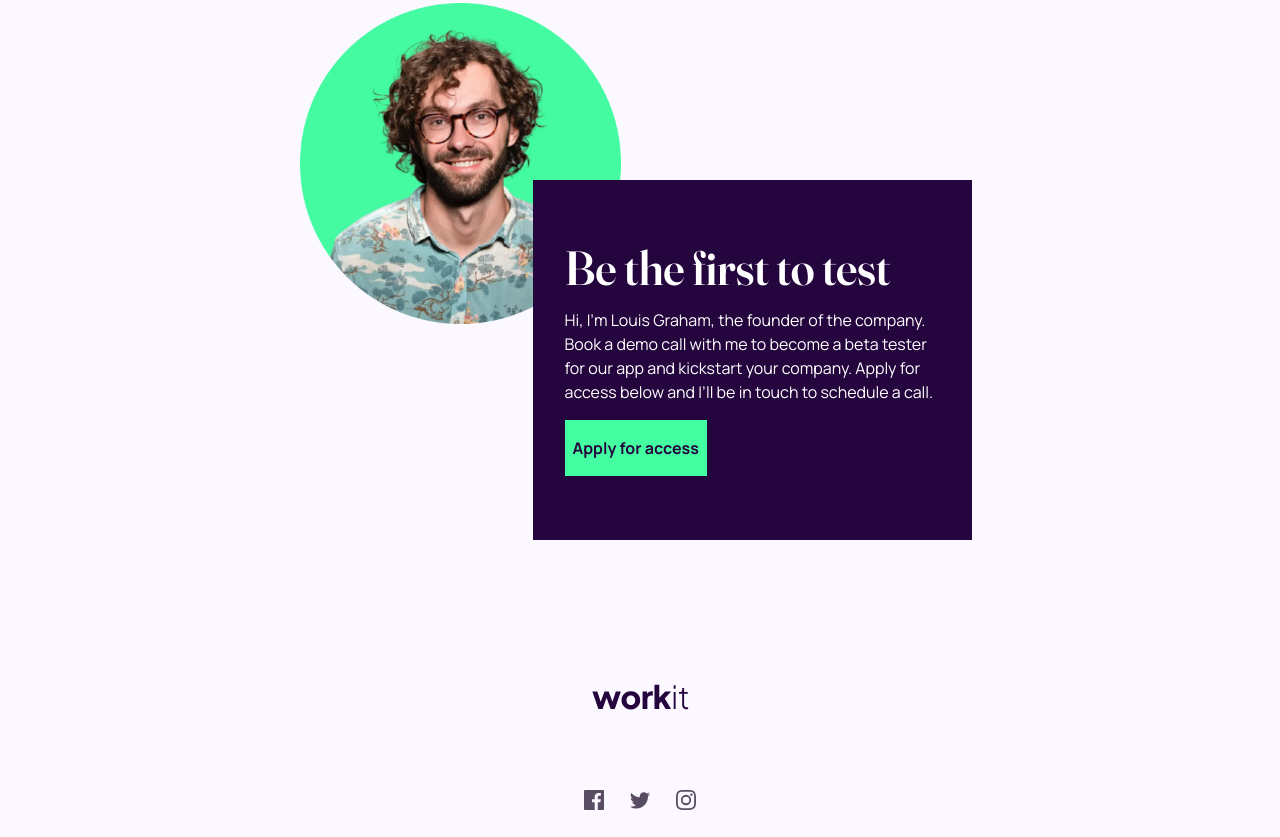
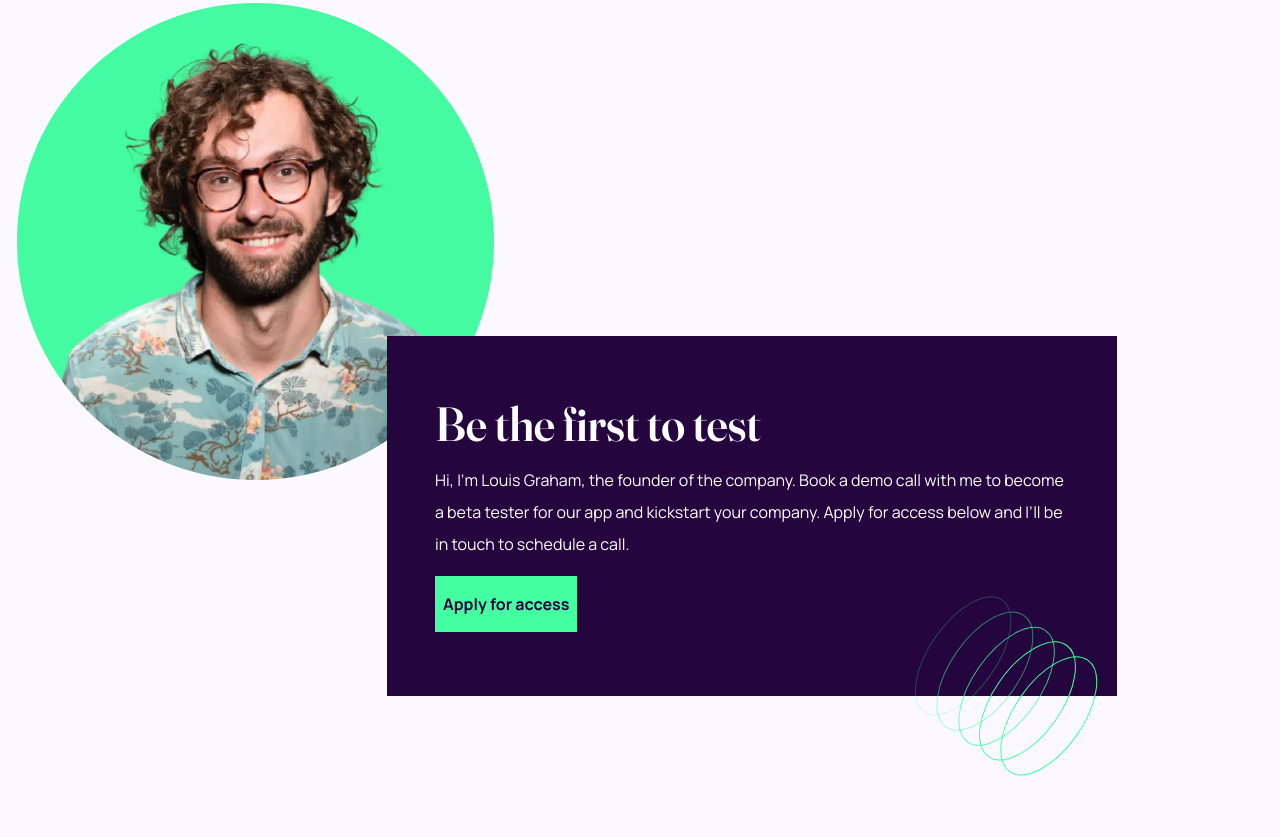
Before and after one commit to webstormcam/workit-landing-page, a website: page index.html in a window 1280 px wide. Shown: the part 1457-2294 px from the top of the page. Drawn offline with Linux system fonts and the light colour scheme.

Commit message:
Working on the desktop version

```diff
--- a/index.html
+++ b/index.html
@@ -59,12 +59,13 @@
       </section>
     </section>
     <section class="pt-28 px-4 flex justify-center md:pt-40">
-        <div class="relative flex flex-col items-center max-w-689px">
-            <img class=" w-full max-w-321px z-0 relative md:left-[-180px]" src="images/image-founder.webp" alt="">
-            <div class="bg-darkPurp text-white text-center px-8 py-8 z-10 relative bottom-16 md:text-left md:py-16 md:w-439 md:left-28 md:bottom-36  ">
+        <div class="relative flex flex-col items-center max-w-689px lg:max-w-1112">
+            <img class=" w-full max-w-321px z-0 relative md:left-[-180px] lg:left-[-385px] lg:max-w-477" src="images/image-founder.webp" alt="">
+            <div class="bg-darkPurp text-white text-center px-8 py-8 z-10 relative bottom-16 md:text-left md:py-16 md:px-12 md:w-500 md:left-28 md:bottom-36 lg:w-730 ">
                 <h2 class="font-fraunces text-3xl md:text-5xl">Be the first to test</h2>
-                <p class="font-manrope mt-4">Hi, I'm Louis Graham, the founder of the company. Book a demo call with me to become a beta tester for our app and kickstart your company. Apply for access below and I’ll be in touch to schedule a call.</p>
+                <p class="font-manrope mt-4 leading-8">Hi, I'm Louis Graham, the founder of the company. Book a demo call with me to become a beta tester for our app and kickstart your company. Apply for access below and I’ll be in touch to schedule a call.</p>
                 <a class="font-manrope bg-neonGreen text-darkPurp font-bold inline-block mt-4 px-2 py-4" href="">Apply for access </a>
+                <img class="hidden md:absolute md:block md:right-0 -bottom-24" src="images/bg-pattern-3.svg" alt="neon green swirl">
             </div>
         </div>
 
--- a/tailwind.config.js
+++ b/tailwind.config.js
@@ -24,8 +24,10 @@ module.exports = {
       },
      width:{
       '439':'439px',
-      '514':'514px',
+      '477':'477px',
+      '500':'500px',
       '536':'536px',
+      '730':'730px',
       '767':'767px',
      },
      lineHeight:{
@@ -33,8 +35,10 @@ module.exports = {
      },
      maxWidth:{
       '321px':'321px',
+      '477':'477px',
       'max573':'573px',
       '689px':'689px',
+      '1112':'1112px',
       'MAX':'1114px',
       'MAXXER':'1300px'
      }
```
Also changed, not shown: dist/output.css.
